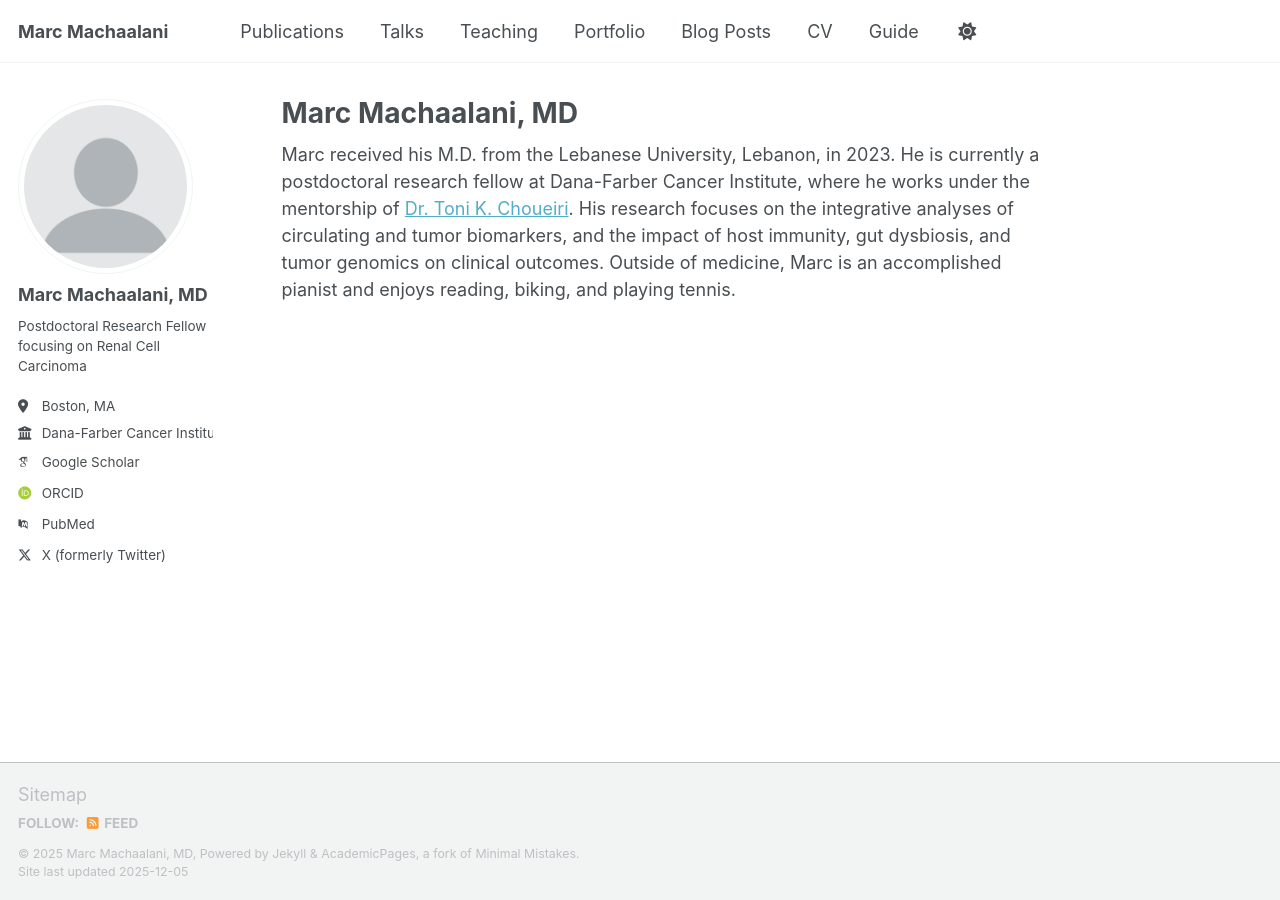
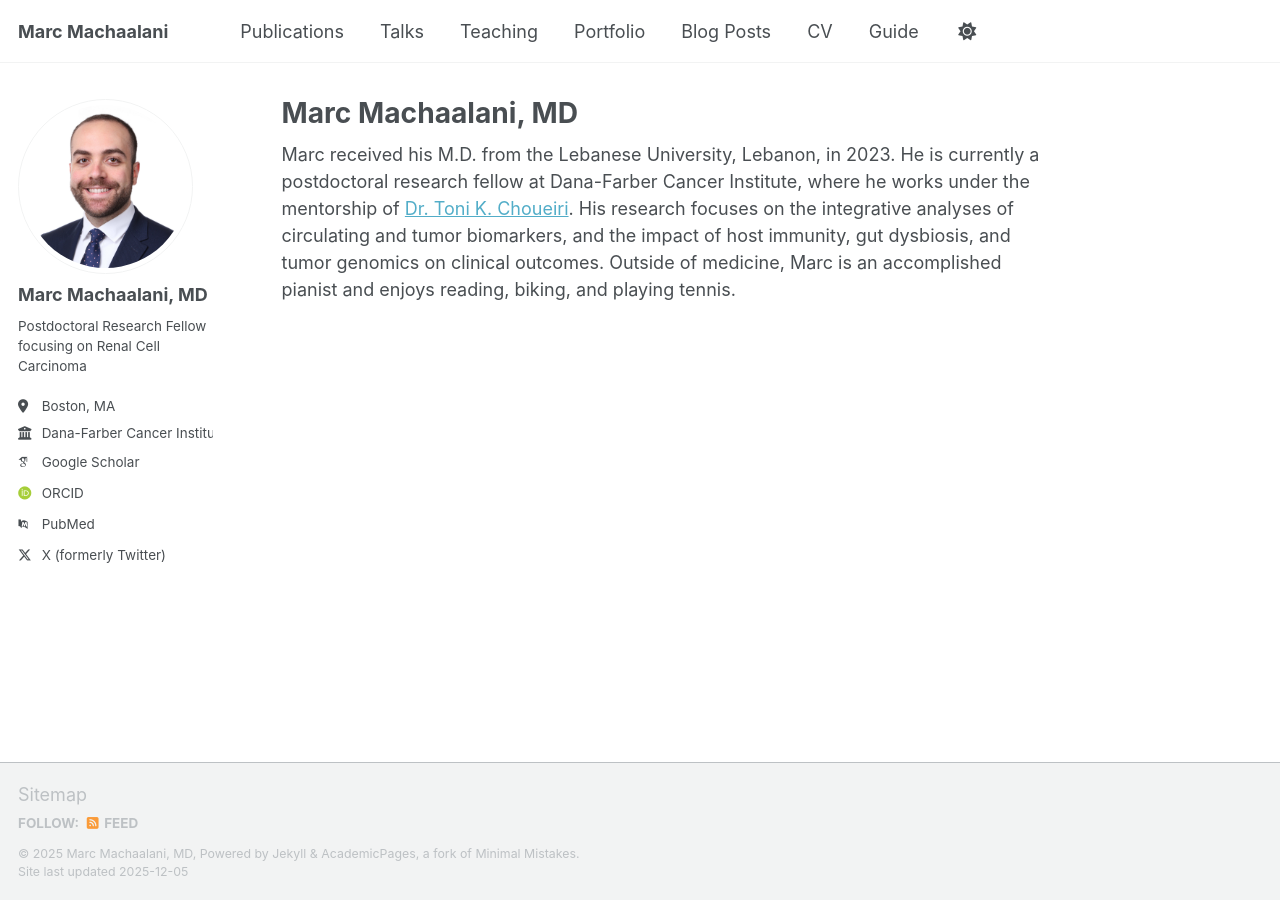
Before and after one commit to MarcMachaalani/marcmachaalani.github.io, a Jekyll site: the page built from _pages/about.md, in a window 1280 px wide. Built offline with Jekyll 4.4.1, drawn with Linux system fonts in a browser that asks for light colours; some web fonts are replaced; a script bundle is joined from its source files by our own code; library files that are not in the unit come from our copies.

Commit message:
Update _config.yml

```diff
--- a/_config.yml
+++ b/_config.yml
@@ -23,7 +23,7 @@ repository               : "marcmachaalani/marcmachaalani.github.io"
 #               Additional customization can be done by editing /_includes/author-profile.html
 author:
   # Biographic information
-  avatar           : "profile.png"
+  avatar           : "Machaalani_Marc_square.jpg"
   name             : "Marc Machaalani, MD"
   pronouns         : # example: "she/her"
   bio              : "Postdoctoral Research Fellow focusing on Renal Cell Carcinoma"
```
